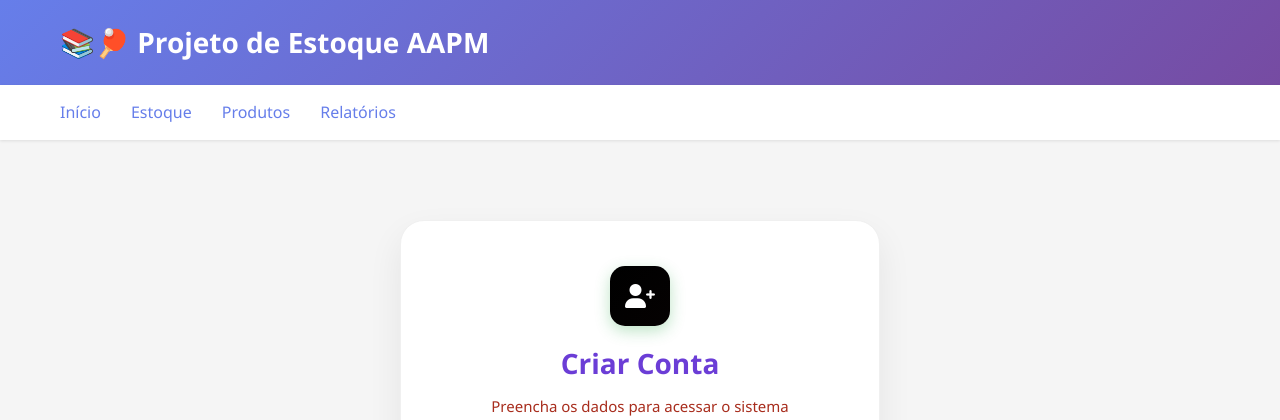
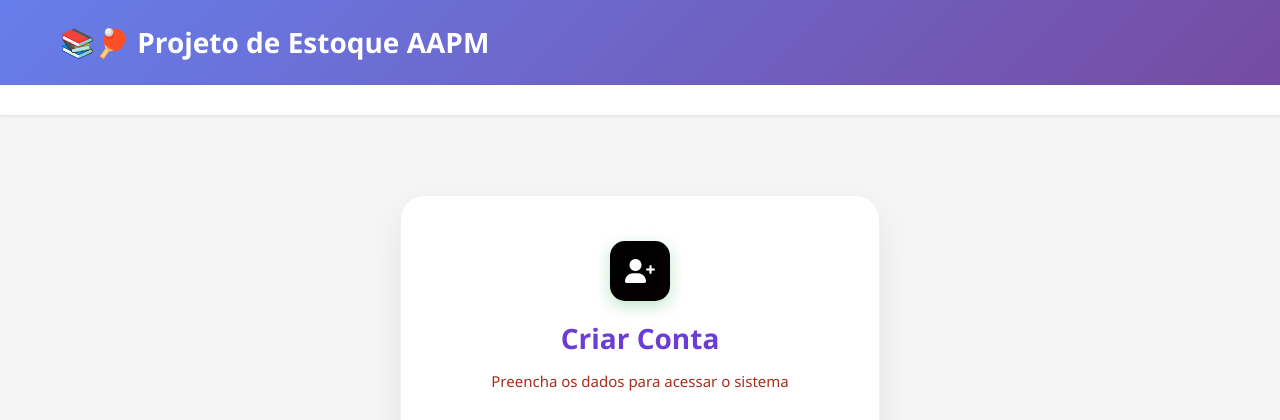
Before and after one commit to Igor0liveir4/Projeto-de-estoque-AAPM, a FastAPI app: page /auth/cadastro in a window 1280 px wide. Shown: the top 420 px of the page. Run offline with FastAPI, Linux system fonts and the light colour scheme.

Commit message:
removendo  botões errados

```diff
--- a/app/templates/base.html
+++ b/app/templates/base.html
@@ -154,12 +154,7 @@
 
     <nav>
         <div class="container">
-            <ul>
-                <li><a href="#home">Início</a></li>
-                <li><a href="#estoque">Estoque</a></li>
-                <li><a href="#produtos">Produtos</a></li>
-                <li><a href="#relatorios">Relatórios</a></li>
-            </ul>
+
         </div>
     </nav>
 
```
